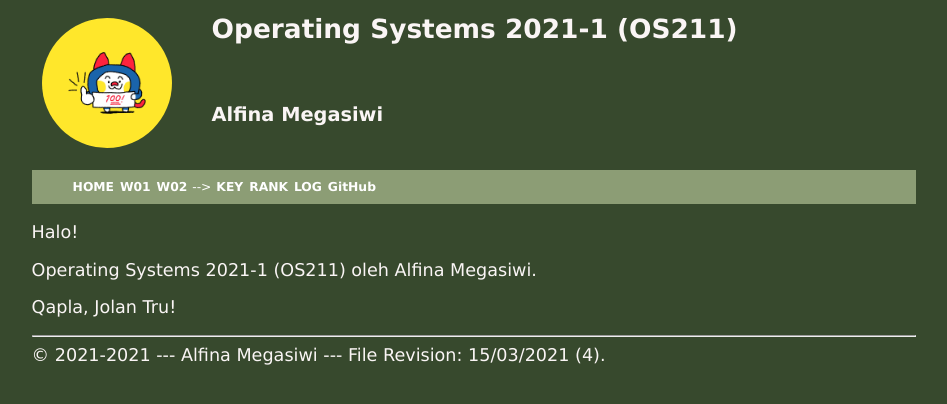
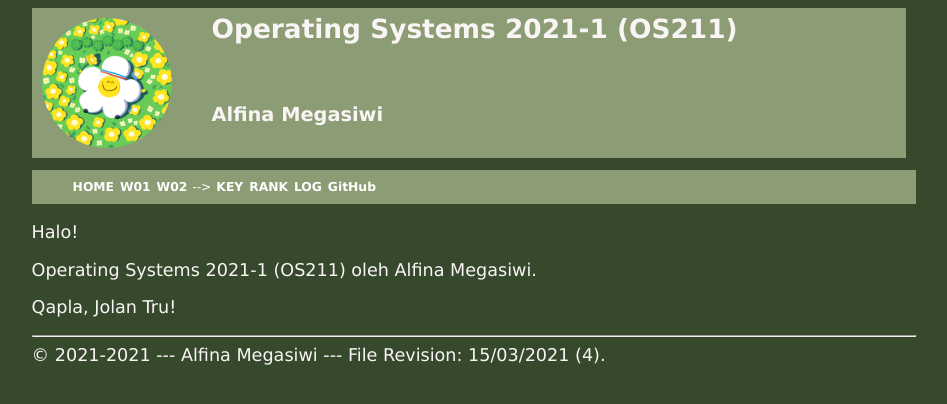
Before and after one commit to alfina-megasiwi/os211, a Jekyll site: the page built from index.md, in a window 1280 px wide. Shown: the top 404 px of the page, without its empty margins (166-1113 px from the left). Built offline with Jekyll 4.4.1, drawn with Linux system fonts in a browser that asks for light colours.

Commit message:
update layout 2

```diff
--- a/assets/css/style.css
+++ b/assets/css/style.css
@@ -44,7 +44,7 @@
 .column {
   float:            left;
   display:          inline-block;
-  background:       #37492d;
+  background:       #8c9d75;
   height:           130px;
   width:            100%;
   padding-top:      10px;
```
Also changed, not shown: assets/images/default.jpeg, 1 other file.
